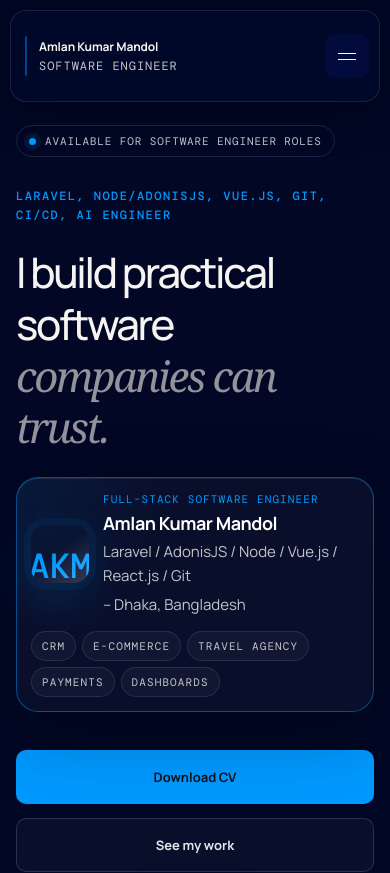
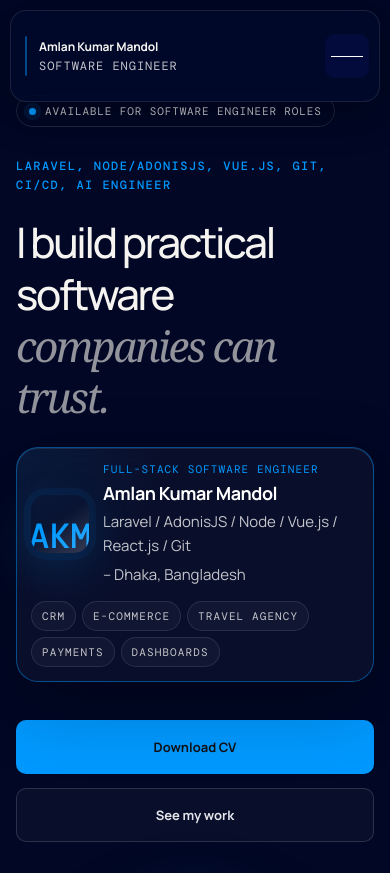
Before and after one commit to AKmandol/amlan-portfolio, a Vue app: page / in a window 390 px wide. Shown: the top 873 px of the page. Built offline with nearby package versions, Linux system fonts and the light colour scheme; no server answers; the database is empty.

Commit message:
update design2

```diff
--- a/src/App.vue
+++ b/src/App.vue
@@ -424,8 +424,6 @@ onMounted(async () => {
               <img src="/me.png" alt="Profile" class="profile-img" />
             </div>
           </div>
-
-
         </div>
       </section>
 
--- a/src/style.css
+++ b/src/style.css
@@ -203,7 +203,7 @@ img {
 
 .site-header {
   position: fixed;
-  z-index: 70;
+  z-index: 100;
   top: 0;
   right: 0;
   left: 0;
@@ -335,6 +335,8 @@ img {
   border: 0;
   border-radius: 10px;
   background: var(--color-surface-toggle);
+  cursor: pointer;
+  z-index: 105;
 }
 
 .menu-toggle span {
@@ -351,7 +353,7 @@ img {
   align-items: center;
   gap: clamp(48px, 7vw, 110px);
   width: min(1120px, calc(100% - 56px));
-  min-height: 100vh;
+  height: max-content;
   margin: 0 auto;
   padding: 150px 0 90px;
 }
@@ -2013,7 +2015,9 @@ img {
   }
 
   .menu-toggle {
-    display: block;
+    display: flex;
+    align-items: center;
+    justify-content: center;
   }
 
   .nav-links {
@@ -2032,6 +2036,7 @@ img {
     pointer-events: none;
     transform: translateY(-8px);
     transition: opacity 180ms ease, transform 180ms ease;
+    z-index: 120;
   }
 
   .nav-links.open {
@@ -2055,7 +2060,8 @@ img {
 
   .hero {
     grid-template-columns: 1fr;
-    padding-top: 140px;
+    min-height: auto;
+    padding: 110px 0 60px;
   }
 
   .hero-copy {
@@ -2167,7 +2173,8 @@ img {
 
   .hero {
     gap: 50px;
-    padding: 125px 0 70px;
+    min-height: auto;
+    padding: 95px 0 50px;
   }
 
   .availability {
```
